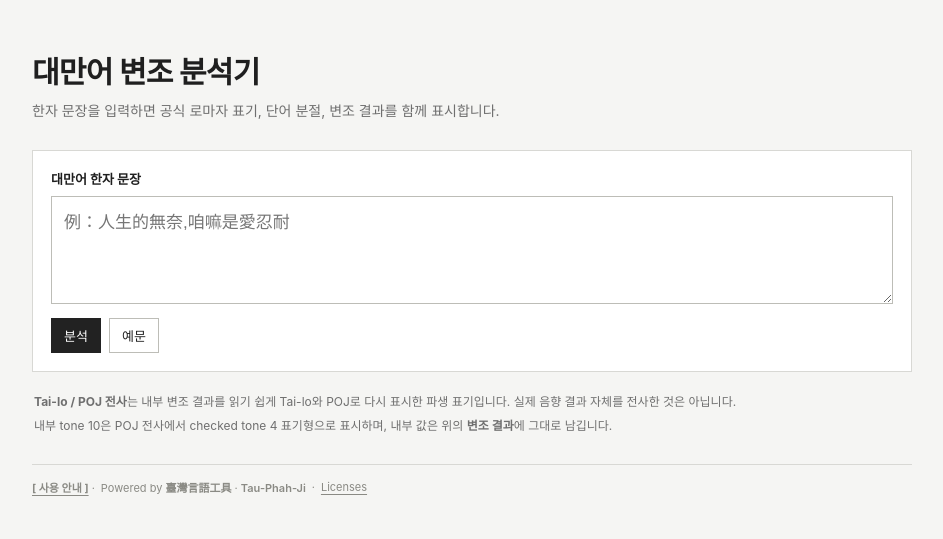
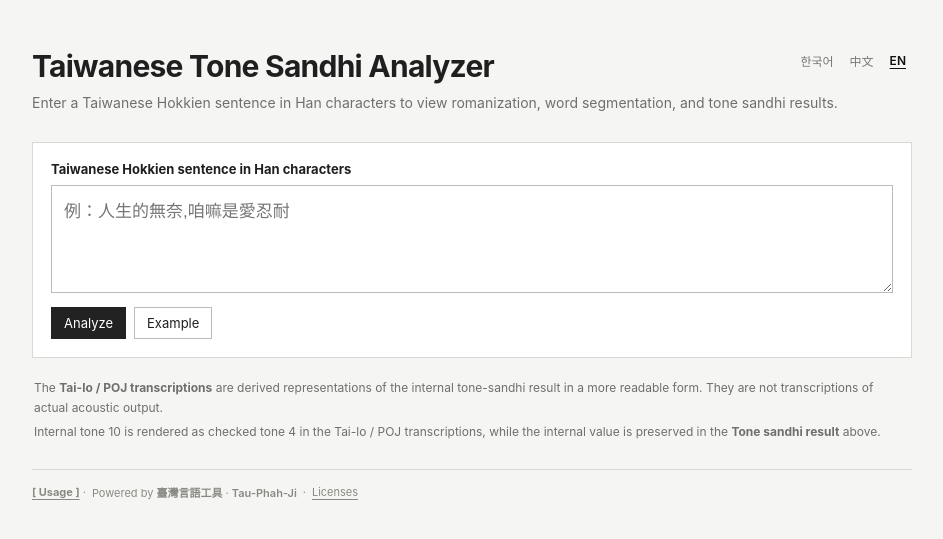
Before and after one commit to SolKimDev/taiwanese-tone-sandhi-web, a Flask app: page / in a window 1280 px wide. Shown: the top 539 px of the page, without its empty margins (168-1111 px from the left). Run offline with Flask 3, Linux system fonts and the light colour scheme.

Commit message:
feat: add i18n

```diff
--- /dev/null
+++ b/static/i18n.js
@@ -0,0 +1,141 @@
+const translations = {
+  ko: {
+    title: "대만어 변조 분석기",
+    description:
+      "한자 문장을 입력하면 공식 로마자 표기, 단어 분절, 변조 결과를 함께 표시합니다.",
+
+    inputLabel: "대만어 한자 문장",
+    analyze: "분석",
+    sample: "예문",
+
+    officialNotation: "공식 표기",
+    segmentation: "단어 분절",
+    sandhiResult: "변조 결과",
+    tailoTranscription: "Tai-lo 전사",
+    pojTranscription: "POJ 전사",
+    copy: "복사",
+
+    listenSuisiann: "SuiSiann에서 들어보기 ↗",
+
+    transcriptionBefore: "",
+    transcriptionTerm: "Tai-lo / POJ 전사",
+    transcriptionNote:
+      "는 내부 변조 결과를 읽기 쉽게 Tai-lo와 POJ로 다시 표시한 파생 표기입니다. 실제 음향 결과 자체를 전사한 것은 아닙니다.",
+
+    tone10Before:
+      "내부 tone 10은 Tai-lo / POJ 전사에서 checked tone 4 표기형으로 표시하며, 내부 값은 위의 ",
+    tone10After: "에 그대로 남깁니다.",
+
+    usage: "[ 사용 안내 ]",
+    licenses: "Licenses",
+    close: "닫기",
+
+    usageTitle: "사용 안내",
+    usage1:
+      "이 도구는 대만어 연독변조의 정답을 제공하기 위한 것이 아니라, 변조 규칙을 학습하고 결과를 확인하기 위한 보조 도구입니다.",
+    usage2:
+      "관련 변조 알고리즘 연구에서는 테스트 데이터 기준 88.90%의 정확도가 보고되었습니다. 이는 현재 웹앱 자체의 정확도를 의미하지 않으며, 프로그램의 결과가 실제 발화와 다를 수 있습니다.",
+    usage3:
+      "학습할 때는 원래 성조 표기를 보고 먼저 직접 변조를 추측한 뒤, 프로그램의 결과를 확인하고, 마지막으로 실제 화자의 발화와 비교하는 방식으로 사용하는 것을 권장합니다.",
+    usage4:
+      "프로그램의 출력은 항상 정답으로 간주하기보다, 변조의 방향을 확인하기 위한 참고 자료로 활용해 주세요.",
+
+    emptyInput: "문장을 입력하세요.",
+    analyzing: "분석 중…",
+    analysisFailed: "분석에 실패했습니다.",
+    copied: "완료",
+  },
+
+  "zh-TW": {
+    title: "台語變調分析器",
+    description: "輸入台語漢字句子，即可查看羅馬字、分詞與連讀變調結果。",
+
+    inputLabel: "台語漢字句子",
+    analyze: "分析",
+    sample: "例句",
+
+    officialNotation: "原始標記",
+    segmentation: "單詞分節",
+    sandhiResult: "變調結果",
+    tailoTranscription: "台羅轉寫",
+    pojTranscription: "白話字轉寫",
+    copy: "複製",
+
+    listenSuisiann: "在 SuiSiann 聽看看 ↗",
+
+    transcriptionBefore: "",
+    transcriptionTerm: "台羅／白話字轉寫",
+    transcriptionNote:
+      "是將內部變調結果重新以較易閱讀的台羅與白話字表示的衍生標記，並不是對實際語音結果的直接轉寫。",
+
+    tone10Before:
+      "內部 tone 10 在台羅／白話字轉寫中以 checked tone 4 的形式顯示；內部數值則保留於上方的",
+    tone10After: "中。",
+
+    usage: "[ 使用說明 ]",
+    licenses: "Licenses",
+    close: "關閉",
+
+    usageTitle: "使用說明",
+    usage1:
+      "這個工具並不是用來提供台語連讀變調的標準答案，而是協助學習變調規則與確認結果的輔助工具。",
+    usage2:
+      "相關的變調演算法研究在測試資料中報告了 88.90% 的正確率。這並不代表目前這個網站本身的正確率，程式輸出的結果仍可能與實際發音不同。",
+    usage3:
+      "學習時，建議先根據原本的聲調標記自行推測變調，再確認程式計算出的結果，最後與真人實際說話的錄音進行比較。",
+    usage4:
+      "請不要將程式輸出一律視為正確答案，而是把它當作確認變調方向並與實際發音比較的參考資料。",
+
+    emptyInput: "請輸入句子。",
+    analyzing: "分析中…",
+    analysisFailed: "分析失敗。",
+    copied: "完成",
+  },
+
+  en: {
+    title: "Taiwanese Tone Sandhi Analyzer",
+    description:
+      "Enter a Taiwanese Hokkien sentence in Han characters to view romanization, word segmentation, and tone sandhi results.",
+
+    inputLabel: "Taiwanese Hokkien sentence in Han characters",
+    analyze: "Analyze",
+    sample: "Example",
+
+    officialNotation: "Original notation",
+    segmentation: "Word segmentation",
+    sandhiResult: "Tone sandhi result",
+    tailoTranscription: "Tai-lo transcription",
+    pojTranscription: "POJ transcription",
+    copy: "Copy",
+
+    listenSuisiann: "Listen on SuiSiann ↗",
+
+    transcriptionBefore: "The ",
+    transcriptionTerm: "Tai-lo / POJ transcriptions",
+    transcriptionNote:
+      " are derived representations of the internal tone-sandhi result in a more readable form. They are not transcriptions of actual acoustic output.",
+
+    tone10Before:
+      "Internal tone 10 is rendered as checked tone 4 in the Tai-lo / POJ transcriptions, while the internal value is preserved in the ",
+    tone10After: " above.",
+
+    usage: "[ Usage ]",
+    licenses: "Licenses",
+    close: "Close",
+
+    usageTitle: "Usage",
+    usage1:
+      "This tool is intended as an aid for learning and checking Taiwanese Hokkien tone sandhi, not as a source of definitive answers.",
+    usage2:
+      "Related research on a tone-sandhi algorithm reported an accuracy of 88.90% on test data. This figure does not represent the accuracy of this web app itself, and its output may differ from actual speech.",
+    usage3:
+      "For learning, we recommend first predicting the sandhi from the original tone notation, then checking the program's result, and finally comparing the sentence with recordings of actual speakers.",
+    usage4:
+      "The output should be used as a reference for checking the direction of tone sandhi and comparing it with actual speech, rather than being treated as invariably correct.",
+
+    emptyInput: "Enter a sentence.",
+    analyzing: "Analyzing…",
+    analysisFailed: "Analysis failed.",
+    copied: "Copied",
+  },
+};
--- a/static/style.css
+++ b/static/style.css
@@ -7,13 +7,62 @@
   --strong-line: #bdbdb7;
 }
 
-* { box-sizing: border-box; }
+* {
+  box-sizing: border-box;
+}
+
+.header-top {
+  display: flex;
+  align-items: flex-start;
+  justify-content: space-between;
+  gap: 24px;
+}
+
+.language-switcher {
+  display: flex;
+  flex-shrink: 0;
+  gap: 4px;
+}
+
+.language-switcher button {
+  appearance: none;
+  border: 0;
+  background: transparent;
+  padding: 4px 6px;
+  font: inherit;
+  font-size: 12px;
+  color: #777;
+  cursor: pointer;
+}
+
+.language-switcher button:hover {
+  color: #111;
+}
+
+.language-switcher button.active {
+  color: #111;
+  font-weight: 600;
+  text-decoration: underline;
+  text-underline-offset: 3px;
+}
+
+@media (max-width: 600px) {
+  .header-top {
+    gap: 12px;
+  }
+
+  .language-switcher button {
+    padding: 4px;
+  }
+}
 
 body {
   margin: 0;
   background: var(--bg);
   color: var(--text);
-  font-family: -apple-system, BlinkMacSystemFont, "Segoe UI", "Noto Sans KR", "Noto Sans TC", sans-serif;
+  font-family:
+    -apple-system, BlinkMacSystemFont, "Segoe UI", "Noto Sans KR",
+    "Noto Sans TC", sans-serif;
 }
 
 .shell {
@@ -68,7 +117,10 @@ textarea {
   color: var(--text);
   padding: 12px;
   outline: none;
-  font: 17px/1.6 "Noto Sans TC", "Noto Sans KR", sans-serif;
+  font:
+    17px/1.6 "Noto Sans TC",
+    "Noto Sans KR",
+    sans-serif;
 }
 
 textarea:focus {
@@ -94,8 +146,13 @@ button {
   cursor: pointer;
 }
 
-button:hover { background: #f1f1ee; }
-button:disabled { opacity: .45; cursor: wait; }
+button:hover {
+  background: #f1f1ee;
+}
+button:disabled {
+  opacity: 0.45;
+  cursor: wait;
+}
 
 .primary {
   background: #222;
@@ -103,7 +160,9 @@ button:disabled { opacity: .45; cursor: wait; }
   color: #fff;
 }
 
-.primary:hover { background: #000; }
+.primary:hover {
+  background: #000;
+}
 
 #status {
   margin-left: 4px;
@@ -116,7 +175,9 @@ button:disabled { opacity: .45; cursor: wait; }
   gap: 16px;
 }
 
-.hidden { display: none; }
+.hidden {
+  display: none;
+}
 
 .result-section h2 {
   margin: 0;
@@ -141,7 +202,9 @@ button:disabled { opacity: .45; cursor: wait; }
   border-top: 1px solid #ecece8;
 }
 
-.result-section h2 + .row { border-top: 0; }
+.result-section h2 + .row {
+  border-top: 0;
+}
 
 .row.single {
   grid-template-columns: minmax(0, 1fr) auto;
@@ -175,7 +238,9 @@ code {
   line-height: 1.65;
 }
 
-.notes p { margin: 4px 0; }
+.notes p {
+  margin: 4px 0;
+}
 
 footer {
   margin-top: 28px;
@@ -191,7 +256,9 @@ footer {
     padding-top: 26px;
   }
 
-  h1 { font-size: 25px; }
+  h1 {
+    font-size: 25px;
+  }
 
   .row {
     grid-template-columns: 1fr auto;
@@ -221,7 +288,9 @@ footer {
   gap: 6px;
 }
 
-footer strong { font-weight: 600; }
+footer strong {
+  font-weight: 600;
+}
 
 .footer-link {
   border: 0;
@@ -233,7 +302,10 @@ footer strong { font-weight: 600; }
   text-underline-offset: 3px;
 }
 
-.footer-link:hover { background: transparent; color: var(--text); }
+.footer-link:hover {
+  background: transparent;
+  color: var(--text);
+}
 
 .license-dialog {
   width: min(620px, calc(100% - 28px));
@@ -244,7 +316,9 @@ footer strong { font-weight: 600; }
   color: var(--text);
 }
 
-.license-dialog::backdrop { background: rgba(0, 0, 0, .28); }
+.license-dialog::backdrop {
+  background: rgba(0, 0, 0, 0.28);
+}
 
 .license-head {
   display: flex;
@@ -254,10 +328,31 @@ footer strong { font-weight: 600; }
   border-bottom: 1px solid var(--line);
 }
 
-.license-head h2 { margin: 0; font-size: 14px; }
-.dialog-close { padding: 4px 8px; }
-.license-body { padding: 14px; font-size: 12px; line-height: 1.65; }
-.license-body section + section { margin-top: 18px; padding-top: 16px; border-top: 1px solid var(--line); }
-.license-body h3 { margin: 0 0 6px; font-size: 13px; }
-.license-body p { margin: 4px 0; }
-.license-note { margin-top: 18px !important; color: var(--muted); }
+.license-head h2 {
+  margin: 0;
+  font-size: 14px;
+}
+.dialog-close {
+  padding: 4px 8px;
+}
+.license-body {
+  padding: 14px;
+  font-size: 12px;
+  line-height: 1.65;
+}
+.license-body section + section {
+  margin-top: 18px;
+  padding-top: 16px;
+  border-top: 1px solid var(--line);
+}
+.license-body h3 {
+  margin: 0 0 6px;
+  font-size: 13px;
+}
+.license-body p {
+  margin: 4px 0;
+}
+.license-note {
+  margin-top: 18px !important;
+  color: var(--muted);
+}
--- a/templates/index.html
+++ b/templates/index.html
@@ -13,15 +13,24 @@
   <body>
     <main class="shell">
       <header class="header">
-        <h1>대만어 변조 분석기</h1>
-        <p>
+        <div class="header-top">
+          <h1 data-i18n="title">대만어 변조 분석기</h1>
+
+          <div class="language-switcher" aria-label="Language">
+            <button type="button" data-lang="ko" class="active">한국어</button>
+            <button type="button" data-lang="zh-TW">中文</button>
+            <button type="button" data-lang="en">EN</button>
+          </div>
+        </div>
+
+        <p data-i18n="description">
           한자 문장을 입력하면 공식 로마자 표기, 단어 분절, 변조 결과를 함께
           표시합니다.
         </p>
       </header>
 
       <section class="input-block">
-        <label for="input">대만어 한자 문장</label>
+        <label for="input" data-i18n="inputLabel">대만어 한자 문장</label>
         <textarea
           id="input"
           rows="3"
@@ -29,80 +38,108 @@
           placeholder="例：人生的無奈,咱嘛是愛忍耐"
         ></textarea>
         <div class="actions">
-          <button id="analyze" class="primary">분석</button>
-          <button id="sample" class="secondary">예문</button>
+          <button id="analyze" class="primary" data-i18n="analyze">분석</button>
+          <button id="sample" class="secondary" data-i18n="sample">예문</button>
           <span id="status" aria-live="polite"></span>
         </div>
       </section>
 
       <section id="results" class="results hidden" aria-live="polite">
         <section class="result-section">
-          <h2>공식 표기</h2>
+          <h2 data-i18n="officialNotation">공식 표기</h2>
           <div class="row">
             <span class="label">Tai-lo</span>
             <code id="tailo"></code>
-            <button class="copy" data-copy="tailo">복사</button>
+            <button class="copy" data-copy="tailo" data-i18n="copy">
+              복사
+            </button>
           </div>
           <div class="row">
             <span class="label">POJ</span>
             <code id="poj"></code>
-            <button class="copy" data-copy="poj">복사</button>
+            <button class="copy" data-copy="poj" data-i18n="copy">복사</button>
           </div>
         </section>
 
         <section class="result-section">
-          <h2>단어 분절 <span class="han">(分詞)</span></h2>
+          <h2>
+            <span data-i18n="segmentation">단어 분절</span>
+            <span class="han">(分詞)</span>
+          </h2>
           <div class="row single">
             <code id="segmentation"></code>
-            <button class="copy" data-copy="segmentation">복사</button>
+            <button class="copy" data-copy="segmentation" data-i18n="copy">
+              복사
+            </button>
           </div>
         </section>
 
         <section class="result-section">
-          <h2>변조 결과</h2>
+          <h2 data-i18n="sandhiResult">변조 결과</h2>
 
           <div class="row">
-            <span class="label">변조 결과</span>
+            <span class="label" data-i18n="sandhiResult">변조 결과</span>
             <code id="sandhi"></code>
-            <button class="copy" data-copy="sandhi">복사</button>
+            <button class="copy" data-copy="sandhi" data-i18n="copy">
+              복사
+            </button>
           </div>
 
           <div class="row">
-            <span class="label">Tai-lo 전사</span>
+            <span class="label" data-i18n="tailoTranscription"
+              >Tai-lo 전사</span
+            >
             <code id="tailoSandhi"></code>
-            <button class="copy" data-copy="tailoSandhi">복사</button>
+            <button class="copy" data-copy="tailoSandhi" data-i18n="copy">
+              복사
+            </button>
           </div>
 
           <div class="row">
-            <span class="label">POJ 전사</span>
+            <span class="label" data-i18n="pojTranscription">POJ 전사</span>
             <code id="pojSandhi"></code>
-            <button class="copy" data-copy="pojSandhi">복사</button>
+            <button class="copy" data-copy="pojSandhi" data-i18n="copy">
+              복사
+            </button>
           </div>
         </section>
       </section>
 
       <div id="external-tools" class="external-tools hidden">
-        <a id="suisiann-link" href="#" target="_blank" rel="noopener noreferrer"
+        <a
+          id="suisiann-link"
+          href="#"
+          target="_blank"
+          rel="noopener noreferrer"
+          data-i18n="listenSuisiann"
           >SuiSiann에서 들어보기 ↗</a
         >
       </div>
 
       <aside class="notes">
         <p>
-          <strong>Tai-lo / POJ 전사</strong>는 내부 변조 결과를 읽기 쉽게
-          Tai-lo와 POJ로 다시 표시한 파생 표기입니다. 실제 음향 결과 자체를
-          전사한 것은 아닙니다.
+          <span data-i18n="transcriptionBefore"></span>
+          <strong data-i18n="transcriptionTerm">Tai-lo / POJ 전사</strong>
+          <span data-i18n="transcriptionNote">
+            는 내부 변조 결과를 읽기 쉽게 Tai-lo와 POJ로 다시 표시한 파생
+            표기입니다. 실제 음향 결과 자체를 전사한 것은 아닙니다.
+          </span>
         </p>
+
         <p>
-          내부 tone 10은 POJ 전사에서 checked tone 4 표기형으로 표시하며, 내부
-          값은 위의 <strong>변조 결과</strong>에 그대로 남깁니다.
+          <span data-i18n="tone10Before">
+            내부 tone 10은 Tai-lo / POJ 전사에서 checked tone 4 표기형으로
+            표시하며, 내부 값은 위의
+          </span>
+          <strong data-i18n="sandhiResult">변조 결과</strong>
+          <span data-i18n="tone10After">에 그대로 남깁니다.</span>
         </p>
       </aside>
 
       <footer>
         <span>
           <button id="usage-open" class="footer-link" type="button">
-            <b>[ 사용 안내 ]</b>
+            <b data-i18n="usage">[ 사용 안내 ]</b>
           </button>
           <span class="footer-sep">·</span>
         </span>
@@ -118,36 +155,38 @@
 
       <dialog id="usage-dialog" class="license-dialog">
         <div class="license-head">
-          <h2>사용 안내</h2>
+          <h2 data-i18n="usageTitle">사용 안내</h2>
           <button
             id="usage-close"
             class="dialog-close"
             type="button"
             aria-label="닫기"
+            data-i18n-aria-label="close"
+            data-i18n="close"
           >
             닫기
           </button>
         </div>
 
         <div class="license-body">
-          <p>
+          <p data-i18n="usage1">
             이 도구는 대만어 연독변조의 정답을 제공하기 위한 것이 아니라, 변조
             규칙을 학습하고 결과를 확인하기 위한 보조 도구입니다.
           </p>
           <br />
-          <p>
+          <p data-i18n="usage2">
             이 도구가 사용하는 변조 방식과 관련된 연구에서는 테스트 데이터 기준
             약 89%의 정확도가 보고되었습니다. 따라서 실제 화자의 발화와 다른
             결과가 출력될 수 있습니다.
           </p>
           <br />
-          <p>
+          <p data-i18n="usage3">
             학습할 때는 원래 성조 표기를 보고 먼저 직접 변조를 추측한 뒤,
             프로그램의 결과를 확인하고, 마지막으로 실제 화자의 발화와 비교하는
             방식으로 사용하는 것을 권장합니다.
           </p>
           <br />
-          <p>
+          <p data-i18n="usage4">
             프로그램의 출력은 항상 정답으로 간주하기보다, 변조의 방향을 확인하기
             위한 참고 자료로 활용해 주세요.
           </p>
@@ -162,6 +201,8 @@
             class="dialog-close"
             type="button"
             aria-label="닫기"
+            data-i18n-aria-label="close"
+            data-i18n="close"
           >
             닫기
           </button>
@@ -202,6 +243,7 @@
       </dialog>
     </main>
 
+    <script src="/static/i18n.js"></script>
     <script>
       const $ = (id) => document.getElementById(id);
       const input = $("input");
@@ -221,16 +263,83 @@
         pojSandhi: "POJ變調",
       };
 
+      let currentLanguage = "ko";
+
+      function setLanguage(lang, save = false) {
+        const t = translations[lang];
+        if (!t) return;
+
+        currentLanguage = lang;
+        document.documentElement.lang = lang;
+        document.title = t.title;
+
+        const metaDescription = document.querySelector(
+          'meta[name="description"]',
+        );
+
+        if (metaDescription) {
+          metaDescription.content = t.description;
+        }
+
+        document.querySelectorAll("[data-i18n]").forEach((element) => {
+          const key = element.dataset.i18n;
+          if (t[key] !== undefined) {
+            element.textContent = t[key];
+          }
+        });
+
+        document
+          .querySelectorAll("[data-i18n-aria-label]")
+          .forEach((element) => {
+            const key = element.dataset.i18nAriaLabel;
+            if (t[key] !== undefined) {
+              element.setAttribute("aria-label", t[key]);
+            }
+          });
+
+        document.querySelectorAll("[data-lang]").forEach((button) => {
+          button.classList.toggle("active", button.dataset.lang === lang);
+        });
+
+        if (save) {
+          localStorage.setItem("language", lang);
+        }
+      }
+
+      document.querySelectorAll("[data-lang]").forEach((button) => {
+        button.addEventListener("click", () => {
+          setLanguage(button.dataset.lang, true);
+        });
+      });
+
+      const savedLanguage = localStorage.getItem("language");
+
+      if (savedLanguage && translations[savedLanguage]) {
+        setLanguage(savedLanguage);
+      } else {
+        const browserLanguage = navigator.language.toLowerCase();
+
+        if (browserLanguage.startsWith("ko")) {
+          setLanguage("ko");
+        } else if (browserLanguage.startsWith("zh")) {
+          setLanguage("zh-TW");
+        } else {
+          setLanguage("en");
+        }
+      }
+
       async function runAnalysis() {
         const text = input.value.trim();
+        const t = translations[currentLanguage];
+
         if (!text) {
-          status.textContent = "문장을 입력하세요.";
+          status.textContent = t.emptyInput;
           input.focus();
           return;
         }
 
         analyzeBtn.disabled = true;
-        status.textContent = "분석 중…";
+        status.textContent = t.analyzing;
         results.classList.add("hidden");
 
         try {
@@ -240,8 +349,7 @@
             body: JSON.stringify({ text }),
           });
           const data = await response.json();
-          if (!response.ok || !data.ok)
-            throw new Error(data.error || "분석에 실패했습니다.");
+          if (!response.ok || !data.ok) throw new Error(t.analysisFailed);
 
           const r = data.result;
           Object.entries(fields).forEach(([elementId, key]) => {
@@ -296,7 +404,7 @@
           const target = $(button.dataset.copy);
           await navigator.clipboard.writeText(target.textContent);
           const old = button.textContent;
-          button.textContent = "완료";
+          button.textContent = translations[currentLanguage].copied;
           setTimeout(() => (button.textContent = old), 800);
         });
       });
```
